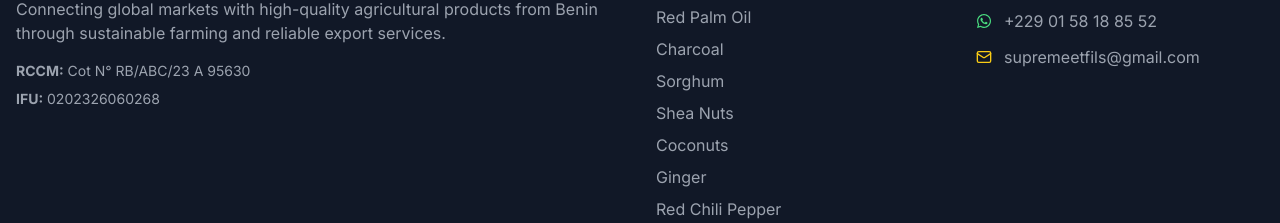
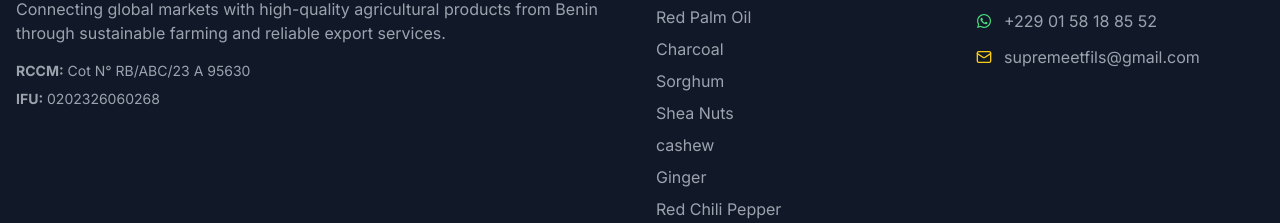
Before and after one commit to StalloneDev/oceaneclient, a React (Vite) app: page / in a window 1280 px wide. Shown: the part 6067-6290 px from the top of the page. Built offline with nearby package versions, Linux system fonts and the light colour scheme.

Commit message:
Update footer.tsx

```diff
--- a/src/components/footer.tsx
+++ b/src/components/footer.tsx
@@ -28,7 +28,7 @@ export default function Footer() {
     "Charcoal",
     "Sorghum",
     "Shea Nuts",
-    "Coconuts",
+    "cashew",
     "Ginger",
     "Red Chili Pepper",
     "Soybeans",
```
